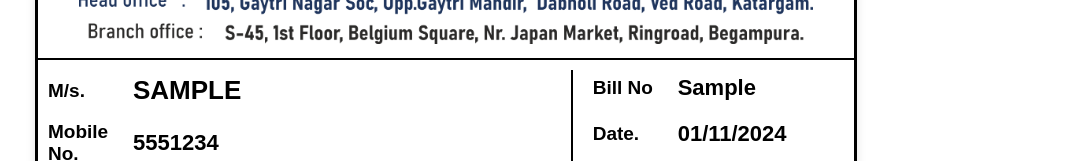
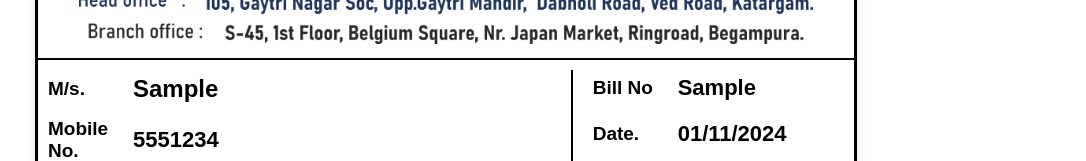
Before and after one commit to Zeel13K/m-invoice, a React (Vite) app: page / in a window 1280 px wide. Both pictures are taken after typing "Sample", "5551234", "Sample", "Sample", "5", "5" into the empty fields and a click on the button "Generate Invoice". Shown: the part 353-514 px from the top of the page, without its empty margins (194-1280 px from the left). Built offline with nearby package versions, Linux system fonts and the light colour scheme.

Commit message:
Updated code

```diff
--- a/index.html
+++ b/index.html
@@ -4,7 +4,8 @@
     <meta charset="UTF-8" />
     <link rel="icon" type="image/svg+xml" href="/vite.svg" />
     <meta name="viewport" content="width=device-width, initial-scale=1.0" />
-    <title>Mavtar</title>
+    <title>Vite + React</title>
+    <link href="https://fonts.googleapis.com/css2?family=Poppins:wght@400;500;700&display=swap" rel="stylesheet">
   </head>
   <body>
     <div id="root"></div>
--- a/src/components/Invoice/InvoicePDF.jsx
+++ b/src/components/Invoice/InvoicePDF.jsx
@@ -9,7 +9,7 @@ import Members from '/src/assets/members.png';
 import MavtarLogoTop from '/src/assets/mavtarlogotop.png';
 import Address from '/src/assets/Address.png';
 import BTT from '/src/assets/BTt.png';
-import QRCode from '/src/assets/QR_Code.png';
+import QrCode from '/src/assets/QR_CODE.jpg';
 
 const InvoicePDF = () => {
   const location = useLocation();
@@ -113,7 +113,7 @@ const InvoicePDF = () => {
         <div style={{ flex: 2 }}>
           <div style={{ display: 'flex', alignItems: 'center', marginBottom: '10px' }}>
             <label style={{ width: '80px', fontWeight: 'bold', fontSize: '19px'}}>M/s.</label>
-            <span style={{ flex: 1, padding: '5px', fontWeight: 'bold', fontSize: '26px', textTransform: 'uppercase' }}>{formData.ms}</span>
+            <span style={{ flex: 1, padding: '5px', fontWeight: 'bold', fontSize: '24px'}}>{formData.ms}</span>
           </div>
           <div style={{ display: 'flex', alignItems: 'center' }}>
             <label style={{ width: '80px', fontWeight: 'bold', fontSize: '19px' }}>Mobile No.</label>
@@ -256,10 +256,10 @@ const InvoicePDF = () => {
           }}
         />
         <img
-          src={QRCode}
+          src={QrCode}
           alt="QR Code"
           style={{
-            height: '9.5rem',
+            height: '17.75rem',
           }}
         />
       </div>
--- a/src/input.css
+++ b/src/input.css
@@ -1,3 +1,7 @@
 @tailwind base;
 @tailwind components;
 @tailwind utilities;
+
+body {
+    font-family: 'Poppins', sans-serif;
+}
```
Also changed, not shown: src/assets/QR_CODE.jpg (added), src/assets/QR_CODETWO.jpg (added).
